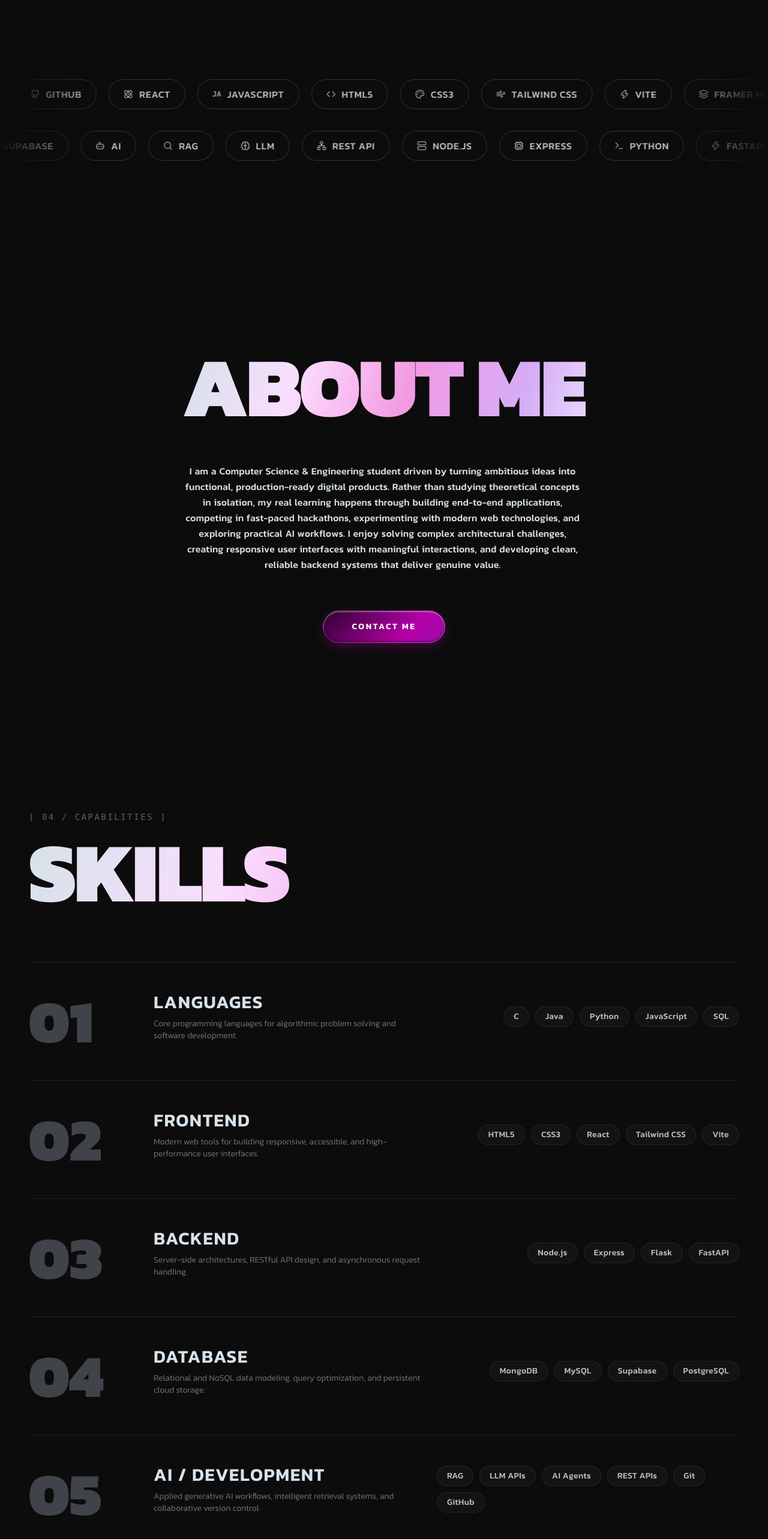
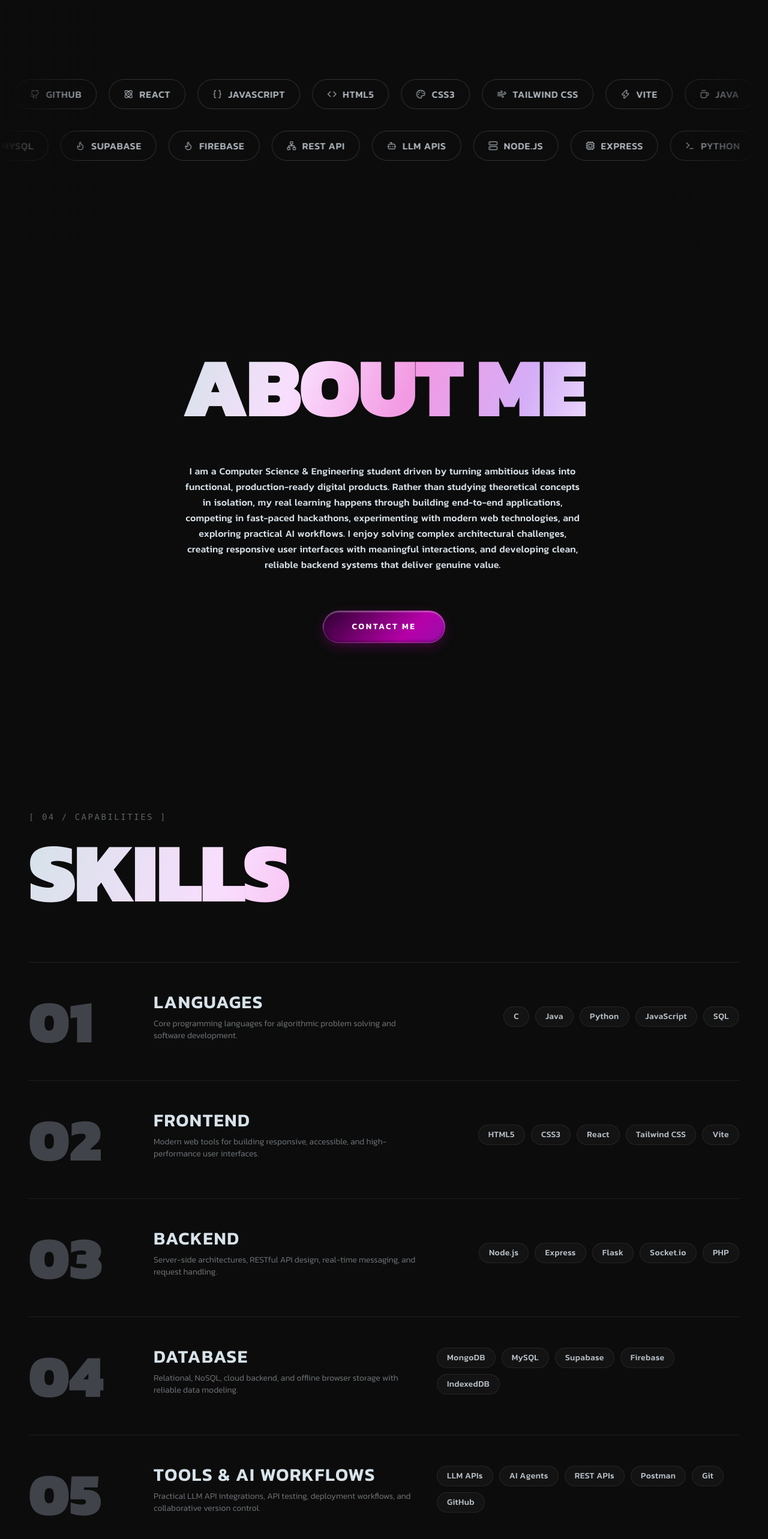
Before and after one commit to rajesh432sarraf/PORTFOLIO, a React (Vite) app: page / in a window 1280 px wide. Shown: the part 895-3461 px from the top of the page at 60% size. Built offline with nearby package versions, Linux system fonts and the light colour scheme; no server answers.

Commit message:
Remove unfamiliar tech from marquee and skills; keep verified resume stack

```diff
--- a/src/components/Marquee.jsx
+++ b/src/components/Marquee.jsx
@@ -8,9 +8,9 @@ const ROW_1_ITEMS = [
   'CSS3',
   'Tailwind CSS',
   'Vite',
-  'Framer Motion',
-  'GSAP',
-  'Lenis',
+  'Java',
+  'C',
+  'SQL',
   'Git',
   'GitHub',
 ];
@@ -19,15 +19,15 @@ const ROW_2_ITEMS = [
   'Node.js',
   'Express',
   'Python',
-  'FastAPI',
   'Flask',
+  'PHP',
+  'Socket.io',
   'MongoDB',
   'MySQL',
   'Supabase',
-  'AI',
-  'RAG',
-  'LLM',
+  'Firebase',
   'REST API',
+  'LLM APIs',
 ];
 
 export function Marquee() {
--- a/src/components/MarqueeRow.jsx
+++ b/src/components/MarqueeRow.jsx
@@ -5,8 +5,9 @@ import {
   Palette,
   Wind,
   Zap,
-  Layers,
-  MousePointer,
+  Braces,
+  Coffee,
+  Radio,
   GitBranch,
   Server,
   Cpu,
@@ -15,8 +16,6 @@ import {
   Database,
   Flame,
   Bot,
-  Search,
-  Brain,
   Network,
 } from 'lucide-react';
 
@@ -32,27 +31,28 @@ function GitHubIcon({ className }) {
 
 const ICON_MAP = {
   React: Atom,
+  JavaScript: Braces,
   HTML5: Code,
   CSS3: Palette,
   'Tailwind CSS': Wind,
   Vite: Zap,
-  'Framer Motion': Layers,
-  GSAP: Zap,
-  Lenis: MousePointer,
+  Java: Coffee,
+  C: Cpu,
+  SQL: Database,
   Git: GitBranch,
   GitHub: GitHubIcon,
   'Node.js': Server,
   Express: Cpu,
   Python: Terminal,
-  FastAPI: Zap,
   Flask: FlaskConical,
+  PHP: Code,
+  'Socket.io': Radio,
   MongoDB: Database,
   MySQL: Database,
   Supabase: Flame,
-  AI: Bot,
-  RAG: Search,
-  LLM: Brain,
+  Firebase: Flame,
   'REST API': Network,
+  'LLM APIs': Bot,
 };
 
 export function MarqueeRow({ items, rowRef }) {
--- a/src/data/experience.js
+++ b/src/data/experience.js
@@ -23,8 +23,8 @@ export const experiences = [
     location: "VIGNAN UNIVERSITY, VADLAMUDI, GUNTUR, AP, INDIA",
     type: "HACKATHON",
     description:
-      "Led a team in developing ClearityNote AI, an autonomous research synthesis workspace utilizing multi-agent pipelines and vector search retrieval, securing 3rd Place out of competitive participating university teams.",
-    technologies: ["Python", "FastAPI", "Vector Search", "LLMs", "React"],
+      "Led a team in developing ClearityNote AI, an autonomous research synthesis workspace utilizing multi-agent pipelines and LLM API integrations, securing 3rd Place out of competitive participating university teams.",
+    technologies: ["React", "JavaScript", "Tailwind CSS", "LLMs", "REST APIs", "Git"],
   },
   {
     id: "inamingos-intern",
--- a/src/data/projects.js
+++ b/src/data/projects.js
@@ -25,7 +25,7 @@ export const projects = [
     year: "2026",
     description:
       "Context-aware developer productivity copilot combining real-time code snippet generation, intelligent architecture planning, and automated debugging assistants.",
-    technologies: ["React", "Next.js", "Tailwind CSS", "LLMs", "FastAPI"],
+    technologies: ["React", "TypeScript", "Tailwind CSS", "Node.js", "Express", "MongoDB"],
     live: "https://dev-duck-ai.vercel.app/",
     github: "https://github.com/rajesh432sarraf",
     featured: true,
@@ -37,8 +37,8 @@ export const projects = [
     category: "AI AGENTS / RESEARCH",
     year: "2025",
     description:
-      "3rd Place winner at the AI Agentic Hackathon. An autonomous knowledge synthesis workspace leveraging multi-agent workflows and vector retrieval to decompose complex topics into interconnected notes.",
-    technologies: ["Python", "FastAPI", "React", "AI Agents", "Vector Search", "LLMs"],
+      "3rd Place winner at the AI Agentic Hackathon. An autonomous knowledge synthesis workspace leveraging multi-agent workflows and REST-based LLM APIs to turn unstructured notes into structured summaries.",
+    technologies: ["Python", "React", "AI Agents", "LLMs", "REST APIs"],
     live: "",
     github: "https://github.com/rajesh432sarraf",
     featured: true,
--- a/src/data/skills.js
+++ b/src/data/skills.js
@@ -18,20 +18,20 @@ export const skillGroups = [
   {
     number: "03",
     title: "BACKEND",
-    skills: ["Node.js", "Express", "Flask", "FastAPI"],
-    description: "Server-side architectures, RESTful API design, and asynchronous request handling.",
+    skills: ["Node.js", "Express", "Flask", "Socket.io", "PHP"],
+    description: "Server-side architectures, RESTful API design, real-time messaging, and request handling.",
   },
   {
     number: "04",
     title: "DATABASE",
-    skills: ["MongoDB", "MySQL", "Supabase", "PostgreSQL"],
-    description: "Relational and NoSQL data modeling, query optimization, and persistent cloud storage.",
+    skills: ["MongoDB", "MySQL", "Supabase", "Firebase", "IndexedDB"],
+    description: "Relational, NoSQL, cloud backend, and offline browser storage with reliable data modeling.",
   },
   {
     number: "05",
-    title: "AI / DEVELOPMENT",
-    skills: ["RAG", "LLM APIs", "AI Agents", "REST APIs", "Git", "GitHub"],
-    description: "Applied generative AI workflows, intelligent retrieval systems, and collaborative version control.",
+    title: "TOOLS & AI WORKFLOWS",
+    skills: ["LLM APIs", "AI Agents", "REST APIs", "Postman", "Git", "GitHub"],
+    description: "Practical LLM API integrations, API testing, deployment workflows, and collaborative version control.",
   },
 ];
 
```
Also changed, not shown: 2 other files (tests, documents, lock files or other folders).
